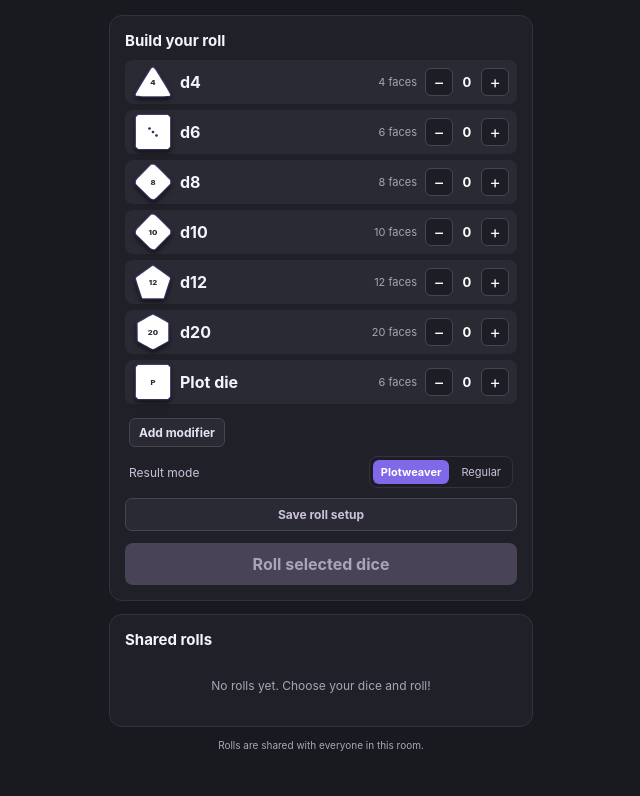
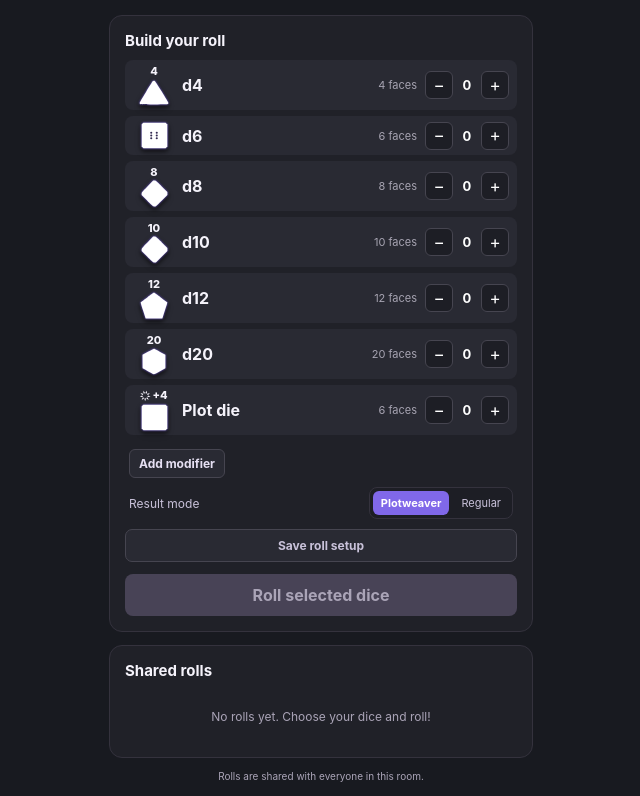
Before and after one commit to yaalhs/owlbear_2d_roller, a website built with Vite: page index.html in a window 1280 px wide. Shown: the part 68-864 px from the top of the page, without its empty margins (319-959 px from the left). Before the commit the page ends 833 px from the top, so only its background shows below. Built offline with nearby package versions, Linux system fonts and the light colour scheme; what @owlbear-rodeo/sdk would draw is missing.

Commit message:
update 15.2 font fixes, dice selection shapes

```diff
--- a/src/die-graphic.css
+++ b/src/die-graphic.css
@@ -43,6 +43,15 @@
   white-space: nowrap;
 }
 
+.plot-dingbat {
+  font-family: "Cosmere Dingbats", sans-serif;
+  font-size: 17px;
+}
+
+.die-picker-value .plot-dingbat {
+  font-size: 11px;
+}
+
 .die-graphic.plot-die-graphic .die-result-complication {
   font-size: 12px;
 }
--- /dev/null
+++ b/src/die-result.ts
@@ -0,0 +1,38 @@
+export function createDieResult(dieId: string, value: string): HTMLSpanElement {
+  const result = document.createElement("span");
+  result.className = "die-result";
+
+  if (dieId !== "plot") {
+    result.textContent = value;
+    return result;
+  }
+
+  if (value === "Opportunity") {
+    appendPlotGlyph(result, "O");
+    return result;
+  }
+
+  if (value === "Blank") {
+    result.textContent = "—";
+    return result;
+  }
+
+  const complication = /^Complication \+([24])$/.exec(value);
+  if (!complication) {
+    result.textContent = value;
+    return result;
+  }
+
+  appendPlotGlyph(result, "C");
+  const modifier = document.createElement("span");
+  modifier.textContent = ` +${complication[1]}`;
+  result.append(modifier);
+  return result;
+}
+
+function appendPlotGlyph(result: HTMLSpanElement, glyph: "C" | "O"): void {
+  const glyphElement = document.createElement("span");
+  glyphElement.className = "plot-dingbat";
+  glyphElement.textContent = glyph;
+  result.append(glyphElement);
+}
--- a/src/main.ts
+++ b/src/main.ts
@@ -1,7 +1,6 @@
 import OBR from "@owlbear-rodeo/sdk";
 import {
   DICE_CATALOG,
-  displayDieFaceValue,
   findDie,
   getDieShapeArt,
   MAX_DICE_PER_ROLL,
@@ -18,6 +17,8 @@ import {
   sumNumericResults,
 } from "./rolls";
 import type { SharedRoll } from "./rolls";
+import { createDieResult } from "./die-result";
+import "./font.css";
 import "./die-graphic.css";
 import "./style.css";
 
@@ -65,22 +66,36 @@ function buildDiceControls(): void {
     const identity = document.createElement("div");
     identity.className = "die-identity";
 
-    const previewFace =
-      die.id === "d6"
-        ? die.faces.find((face) => face.value === "3")
-        : undefined;
+    const pickerMarker = document.createElement("span");
+    pickerMarker.className = "die-picker-marker";
+
+    const maximumFace =
+      die.id === "plot"
+        ? die.faces[die.faces.length - 1]
+        : die.faces.reduce((maximum, face) =>
+            Number(face.value) > Number(maximum.value) ? face : maximum,
+          );
+    const isPipDie = die.id === "d6";
+    if (!isPipDie) {
+      const maximumValue = document.createElement("span");
+      maximumValue.className = "die-picker-value";
+      maximumValue.append(createDieResult(die.id, maximumFace.value));
+      pickerMarker.append(maximumValue);
+    }
+
     const shape = createDieGraphic(
       die,
-      die.id === "d6" ? "" : die.id === "plot" ? "P" : die.name.replace(/^d/, ""),
-      previewFace,
+      "",
+      isPipDie ? maximumFace : undefined,
     );
     shape.classList.add("die-shape-preview");
     shape.setAttribute("aria-hidden", "true");
+    pickerMarker.append(shape);
 
     const title = document.createElement("span");
     title.className = "die-name";
     title.textContent = die.name;
-    identity.append(shape, title);
+    identity.append(pickerMarker, title);
 
     const description = document.createElement("span");
     description.className = "die-description";
@@ -235,10 +250,7 @@ function createDieGraphic(
   const graphic = document.createElement("span");
   graphic.className = "die-graphic";
   if (!die) {
-    const label = document.createElement("span");
-    label.className = "die-result";
-    label.textContent = value;
-    graphic.append(label);
+    graphic.append(createDieResult("", value));
     return graphic;
   }
 
@@ -262,9 +274,7 @@ function createDieGraphic(
   }
 
   if (value && !(die.id === "d6" && face?.art)) {
-    const label = document.createElement("span");
-    label.className = "die-result";
-    label.textContent = displayDieFaceValue(die.id, value);
+    const label = createDieResult(die.id, value);
     if (die.id === "plot" && value.startsWith("Complication")) {
       label.classList.add("die-result-complication");
     }
--- a/src/style.css
+++ b/src/style.css
@@ -353,6 +353,44 @@ h2 {
   height: 43px;
 }
 
+.die-picker-marker {
+  display: flex;
+  width: 38px;
+  flex: 0 0 38px;
+  flex-direction: column;
+  align-items: center;
+  justify-content: flex-end;
+  gap: 1px;
+}
+
+.die-picker-value {
+  display: grid;
+  height: 14px;
+  place-items: center;
+  font-size: 11px;
+  font-weight: 800;
+  line-height: 1;
+}
+
+.die-picker-value .die-result {
+  position: static;
+  max-width: none;
+  color: inherit;
+  font-size: inherit;
+  text-shadow: none;
+  transform: none;
+}
+
+.die-picker-value .die-result-complication {
+  font-size: 9px;
+}
+
+.die-picker-marker .die-shape-preview {
+  width: 30px;
+  height: 27px;
+  flex: 0 0 27px;
+}
+
 .die-shape-preview .die-result {
   font-size: 9px;
 }
```
Also changed, not shown: src/roll-toast.ts (+3 -4 lines), README.md, public/manifest.json.
